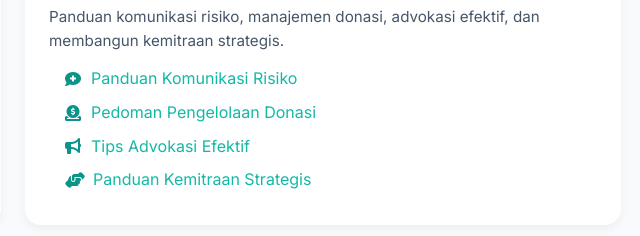
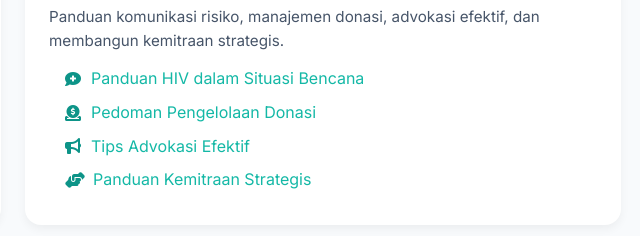
Before and after one commit to anomharjanaproject/pandemicresponse, a plain HTML site: page pustaka.html in a window 1280 px wide. Shown: the part 498-734 px from the top of the page, 627-1267 px from the left. Drawn offline with Linux system fonts and the light colour scheme.

Commit message:
Update pustaka.html

```diff
--- a/pustaka.html
+++ b/pustaka.html
@@ -188,7 +188,7 @@
       <h2><i class="fas fa-lightbulb"></i> <span id="card-title-2">Panduan Praktis</span></h2>
       <p id="card-desc-2">Panduan komunikasi risiko, manajemen donasi, advokasi efektif, dan membangun kemitraan strategis.</p>
       <ul id="card-list-2">
-        <li><i class="fas fa-comment-medical"></i> <a href="#">Panduan Komunikasi Risiko</a></li>
+        <li><i class="fas fa-comment-medical"></i> <a href="https://omp.baswarapress.com/index.php/press/catalog/book/39">Panduan HIV dalam Situasi Bencana</a></li>
         <li><i class="fas fa-donate"></i> <a href="#">Pedoman Pengelolaan Donasi</a></li>
         <li><i class="fas fa-bullhorn"></i> <a href="#">Tips Advokasi Efektif</a></li>
         <li><i class="fas fa-handshake-angle"></i> <a href="#">Panduan Kemitraan Strategis</a></li>
```
